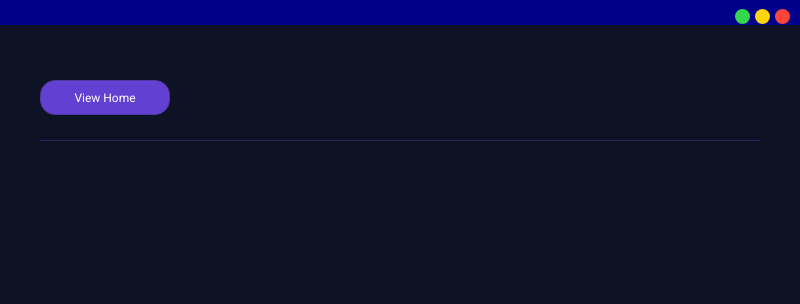
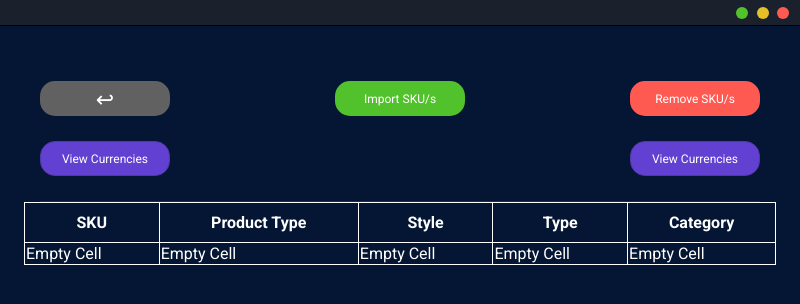
Before and after one commit to TheoTheodorou/PriceApp, an Electron app: page src/database.html in a window 800 px wide. Drawn offline with nearby package versions, Linux system fonts and the light colour scheme.

Commit message:
UI Changes and Table Display added

```diff
--- a/src/Styles/buttons.css
+++ b/src/Styles/buttons.css
@@ -11,27 +11,27 @@ button{
 }
 
 .menue-bar button{
-    width: 15px;
-    height: 15px;
-    border-radius: 7.5px;
+    width: 12px;
+    height: 12px;
+    border-radius: 6px;
 }
 
 .exit-button{
-    background-color: rgb(255, 69, 58);
+    background-color: rgb(255,90,82);
     border: none;
 }
 
 .minimize-button{
-    background-color: rgb(255, 214, 10);
+    background-color: rgb(230,192,41);
     border: none;
 }
 
 .full-screen-button{
-    background-color:  rgb(50, 215, 75);
+    background-color:  rgb(82,194,44);
     border: none;
 }
 
-.view-database-button, .update-currency-button, .edit-currency-button, .empty{
+.header button{
     background-color: rgba(98,64,210,255);
     color: white;
     height: 35px;
@@ -44,7 +44,7 @@ button{
 }
 
 .mid-section-utility-buttons{
-    margin-top: 100px;
+    margin-top: 135px;
 }
 
 .mid-section-utility-buttons button{
@@ -55,13 +55,16 @@ button{
     border-style: solid;
     border-width: 0.5px;
     border-color: rgba(42,173,132,255);
-    margin-bottom: 20px;
     cursor: pointer;
     font-size: 16px;
 }
 
+.button-save, .button-preview{
+    margin-bottom: 20px;
+}
+
 button:active{
-    opacity: 0.4;
+    opacity: 0.6;
     transition: 0.15s;
 }
 
@@ -77,3 +80,21 @@ button:active{
     cursor: pointer;
     font-size: 12px;
 }
+
+#import-button {
+    background-color: rgb(82,194,44);
+    border: none;
+}
+
+#remove-button{
+    background-color: rgb(255,90,82);
+    border: none;
+}
+
+#view-home-button{
+    font-size: 22px;
+    background-color: rgb(97, 97, 98);
+    padding-top: 3%;
+    border: none;
+
+}
--- /dev/null
+++ b/src/Styles/database.css
@@ -0,0 +1,18 @@
+.table-container{
+    padding-left: 3%;
+    padding-right: 3%;
+}
+
+.table{
+    color: white;
+    width: 100%;
+    border-collapse: collapse;
+}
+
+th, td {
+    border: 0.7px solid rgb(255, 255, 255);
+  }
+
+th{
+    padding: 10px;
+}
--- a/src/Styles/general.css
+++ b/src/Styles/general.css
@@ -1,6 +1,6 @@
 body{
     margin: 0;
-    background-color: rgb(13, 19, 37);
+    background-color: rgba(4,22,51,255);
     font-family: Roboto, Arial;
     max-width: 1400px;
 }
@@ -14,25 +14,26 @@ body{
     display:flex;
     flex:1;
     height:25px;
-    background-color:darkblue;
+    background-color: rgb(26,32,44);
     -webkit-app-region: drag;
-
+    border-bottom-width: 1px;
+    border-bottom-style: solid;
+    border-bottom-color: rgb(0, 0, 0);
 }
 
 .menue-bar-buttons{
     position: fixed;
-    width: 60px;
-    top: 8px;
-    right: 10px;
+    width: 53px;
+    top: 3px;
+    right: 11px;
     display: flex;
-    align-items: center;
     justify-content: space-between;
     -webkit-app-region: no-drag;
 }
 
 .header{
     display: flex;
-    justify-content: space-between;
+   justify-content: space-between;
     margin-top: 55px;
     margin-left: 40px;
     margin-right: 40px;
@@ -41,13 +42,6 @@ body{
     border-bottom-color: rgba(80,57,165,0.4);
     padding-bottom: 25px;
     user-select: none;
-}
-
-.currency-buttons{
-    display: flex;
-    justify-content: space-between;
-    flex-direction: row;
-    width: 280px;
 }
 
 .main-section{
@@ -62,6 +56,7 @@ body{
 .mid-section-utility-buttons{
     display: flex;
     flex-direction: column;
+
 }
 
 .values{
--- a/src/database.html
+++ b/src/database.html
@@ -8,6 +8,7 @@
     <link rel="stylesheet" href="Styles/general.css">
     <link rel="stylesheet" href="Styles/buttons.css">
     <link rel="stylesheet" href="Styles/text-input.css">
+    <link rel="stylesheet" href="Styles/database.css">
 
     <link rel="preconnect" href="https://fonts.googleapis.com">
     <link rel="preconnect" href="https://fonts.gstatic.com" crossorigin>
@@ -23,7 +24,6 @@
     <div class="menue-bar">
         <div class ="top-bar"></div>
         <div class="menue-bar-buttons">
-            <div></div>
             <div>
                 <button class="full-screen-button">
                 </button>
@@ -41,13 +41,54 @@
     </div>
 
 
-    <div class="header">
+    <div style="border: none;" class="header">
         <div>
             <button id="view-home-button" class="view-database-button">
-                View Home
+                &#8617;
+            </button>
+        </div>
+        <div>
+            <button id="import-button">
+                Import SKU/s
+            </button>
+        </div>
+        <div>
+            <button id="remove-button">
+                Remove SKU/s
             </button>
         </div>
 
     </div>
+    <div style="margin-top: 0;" class="header">
+        <div>
+            <button>
+                View Currencies
+            </button>
+        </div>
+        <div>
+            <button>
+                View Currencies
+            </button>
+        </div>
+
+    </div>
+    <div class="table-container">
+        <table id="table" class="table">
+            <tr>
+                <th>SKU</th>
+                <th>Product Type</th>
+                <th>Style</th>
+                <th>Type</th>
+                <th>Category</th>
+            </tr>
+            <tr>
+                <td>Empty Cell</td>
+                <td>Empty Cell</td>
+                <td>Empty Cell</td>
+                <td>Empty Cell</td>
+                <td>Empty Cell</td>
+            </tr>
+          </table>
+    </div>
 </body>
 </html>
```
Also changed, not shown: src/index.html (+3 -16 lines).
